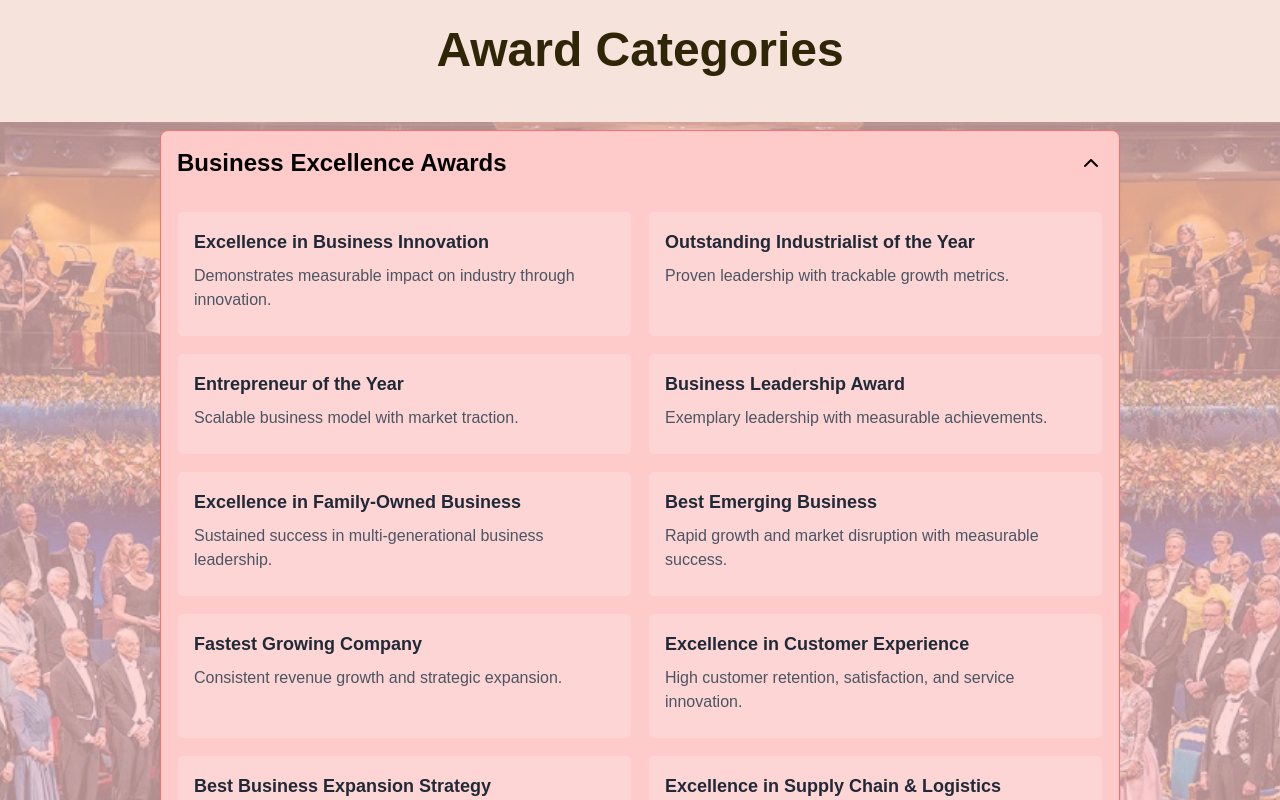
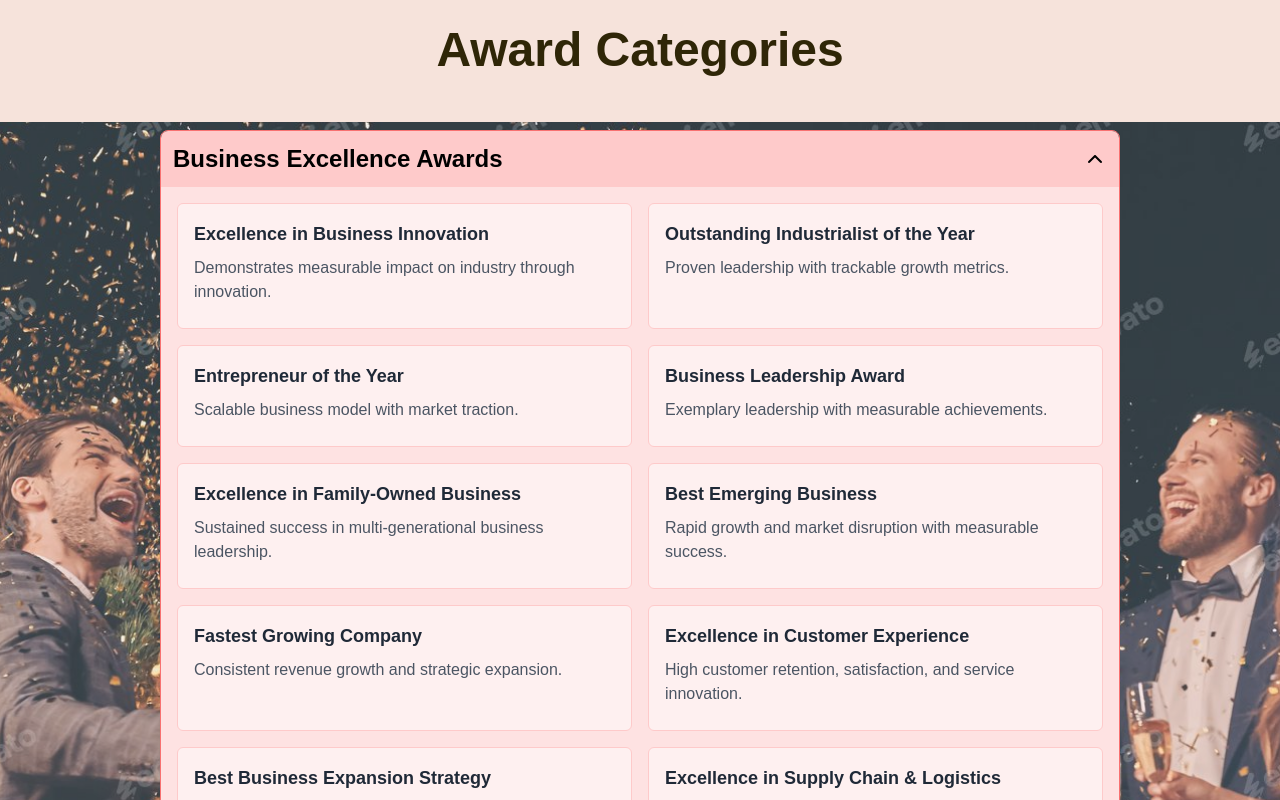
Before and after one commit to adityakkpk/EGS-AwardWebsite, a Next.js app: page / in a window 1280 px wide. Shown: the part 1740-2540 px from the top of the page. Built offline with nearby package versions, Linux system fonts and the light colour scheme; a web font is replaced by a local one.

Commit message:
update the color theme

```diff
--- a/src/components/Categories.tsx
+++ b/src/components/Categories.tsx
@@ -943,14 +943,14 @@
     setActiveCategory(activeCategory === categoryId ? null : categoryId);
   };
 
-  const bannerImage = "/award_banner.jpg";
+  const bannerImage = "/award_banner_new.jpg";
 
   const banner_style = {
     backgroundImage: `url(${bannerImage})`,
     backgroundSize: "cover",
     backgroundPosition: "center",
     width: "100vw",
-  }
+  };
 
   return (
     // <section id="categories" className="pt-10 max-w-screen-xl mx-auto">
@@ -1121,16 +1121,16 @@
           Award Categories
         </h1>
         <div style={banner_style}>
-        <div className="space-y-4 bg-red-200/70 py-2">
+          <div className="space-y-4 bg-gray-100/20 py-2">
             {categories.map((category) => (
               <div
                 key={category.id}
-              className="border border-red-400 lg:mx-40 rounded-lg overflow-hidden shadow-sm"
+                className="border border-red-400 mx-5 lg:mx-40 rounded-lg overflow-hidden shadow-sm"
               >
                 <div
                   onClick={() => toggleCategory(category.id)}
-                className={`flex justify-between items-center p-4 cursor-pointer
-        hover:bg-red-200 transition-all duration-300 ease-in-out
+                  className={`flex justify-between items-center p-3 cursor-pointer
+                    hover:bg-red-300 transition-all duration-300 ease-in-out bg-red-100
                     ${activeCategory === category.id ? "bg-red-200" : ""}
                   `}
                 >
@@ -1139,7 +1139,9 @@
                   </h2>
                   <div
                     className={`transform transition-transform duration-300 ease
-          ${activeCategory === category.id ? "rotate-180" : "rotate-0"}`}
+                    ${
+                      activeCategory === category.id ? "rotate-180" : "rotate-0"
+                    }`}
                   >
                     <ChevronDown />
                   </div>
@@ -1152,19 +1154,21 @@
             ? "grid-rows-[1fr] opacity-100 p-4"
             : "grid-rows-[0fr] opacity-0 p-0 h-0"
         }
-        bg-red-200 overflow-hidden`}
+        bg-red-100 overflow-hidden`}
                 >
                   {category.submenus.map((submenu) => (
                     <div
                       key={submenu.id}
-                    className="border border-red-200 p-4 rounded-md bg-white/20
+                      className="border border-red-200 p-4 rounded-md bg-white/50
             hover:shadow-md transition-all duration-300 ease-in-out
             hover:scale-[1.02] hover:bg-white/40"
                     >
                       <h3 className="font-bold text-lg mb-2 text-gray-800">
                         {submenu.name}
                       </h3>
-                    <p className="text-gray-600 mb-2">{submenu.description}</p>
+                      <p className="text-gray-600 mb-2">
+                        {submenu.description}
+                      </p>
                     </div>
                   ))}
                 </div>
```
Also changed, not shown: public/award_banner_new.jpg (added). Lines whose indentation alone changed are shown as unchanged.
